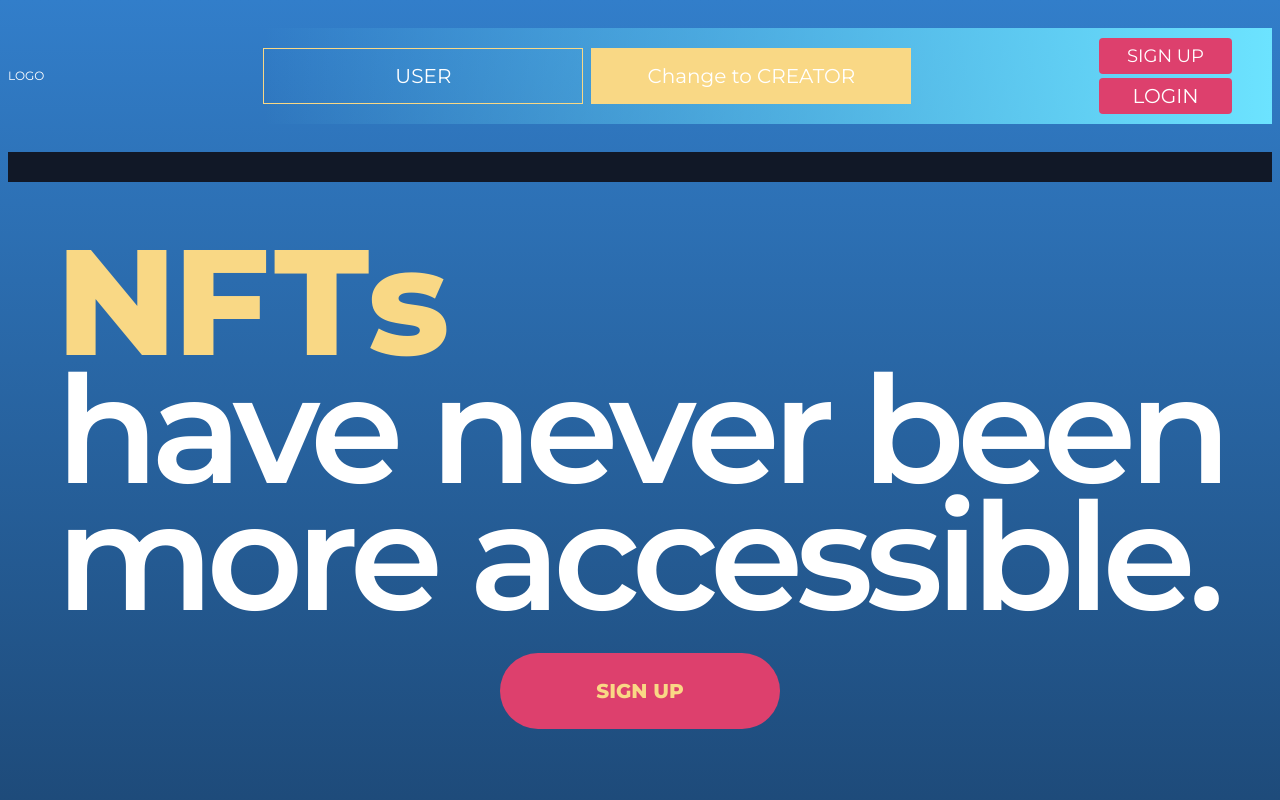
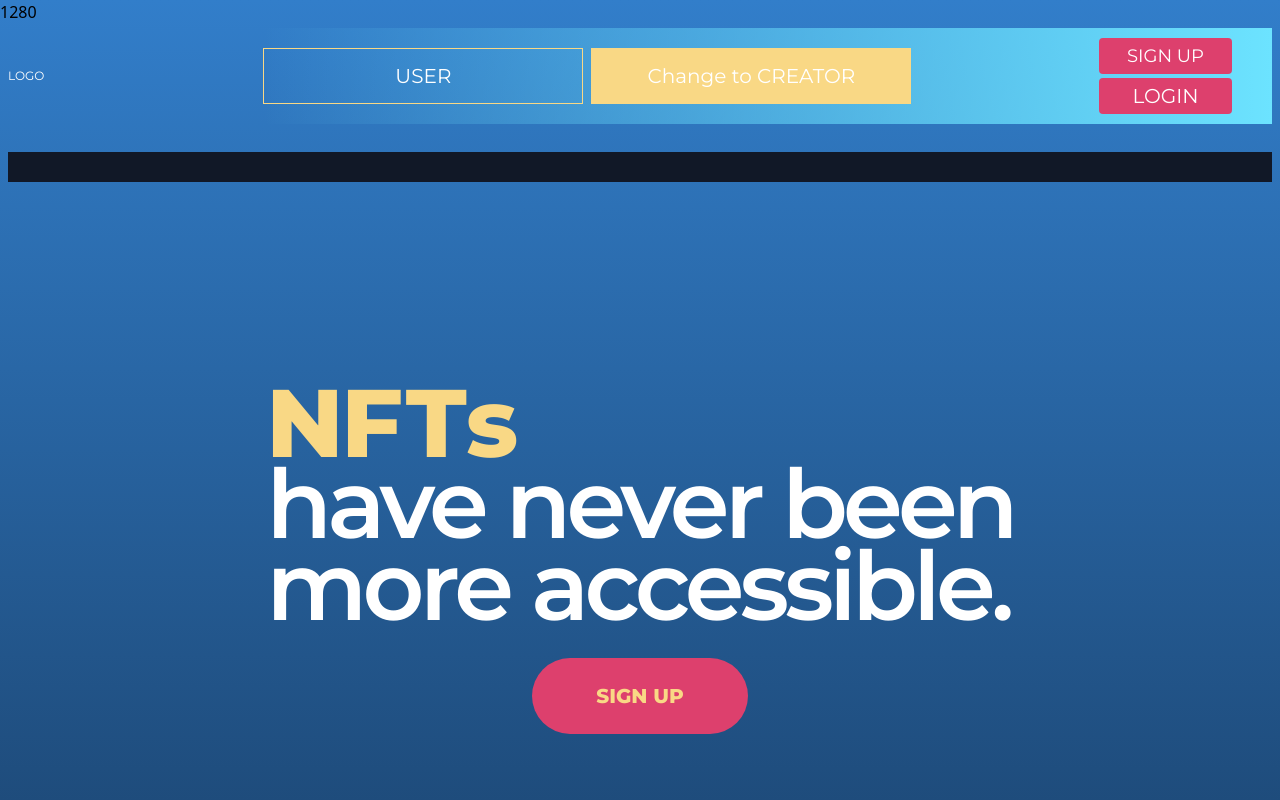
Before and after one commit to oboitsun/nft_v.0, a React (Create React App) app: page / in a window 1280 px wide. Shown: the top 800 px of the page. Built offline with nearby package versions, Linux system fonts and the light colour scheme.

Commit message:
final fixes

```diff
--- a/src/App.js
+++ b/src/App.js
@@ -1,9 +1,14 @@
 import './App.css'
 import Main from './Components/Main'
-
+import { useEffect, useState } from 'react'
 function App() {
+  const [width, changeWidth] = useState(0)
+  useEffect(() => {
+    changeWidth(window.innerWidth)
+  }, [window.innerWidth])
   return (
     <div className='App'>
+      <div className='absolute top-0 left-0'>{width}</div>
       <Main />
     </div>
   )
--- a/src/Components/HeadingSectionCreator.js
+++ b/src/Components/HeadingSectionCreator.js
@@ -12,13 +12,13 @@ export default class HeadingSectionCreator extends Component {
       show: { opacity: 1, y: 0, transition: { duration: 0.5 } },
     }
     return (
-      <section className='max-h-screen py-10 lg:py-14 lg:pt-12 xl:pt-14 2xl:pt-36 lg:pb-36 text-white flex flex-col justify-between  items-center'>
+      <section className='xl:h-90vh py-10 lg:py-14 lg:pt-12 xl:pt-24 2xl:pt-36  text-white flex flex-col lg:justify-center xl:justify-start items-center'>
         <motion.h1
           variants={container}
           initial='hide'
           animate='show'
           style={{ lineHeight: '85%' }}
-          className='flex flex-col items-start  text-4xl sm:text-6xl md:text-6xl lg:text-7xl xl:text-150 2xl:text-180 tracking-tight font-semibold'>
+          className='flex flex-col items-start  text-4xl sm:text-6xl md:text-6xl lg:text-7xl xl:text-9xl 2xl:text-150 tracking-tight font-semibold'>
           <motion.span
             variants={item}
             className='text-gold font-extrabold text-left md:text-center tracking-wide '>
--- a/src/Components/HeadingSectionUser.js
+++ b/src/Components/HeadingSectionUser.js
@@ -12,13 +12,13 @@ export default class HeadingSectionUser extends Component {
       show: { opacity: 1, y: 0, transition: { duration: 0.5 } },
     }
     return (
-      <section className='max-h-screen py-10  lg:py-8 lg:pt-12 xl:pt-14 2xl:pt-36 lg:pb-36 text-white flex flex-col justify-between  items-center'>
+      <section className='lg:h-screen py-10  lg:py-8 lg:pt-12 xl:pt-24 2xl:pt-30 lg:pb-36 text-white flex flex-col lg:justify-center  items-center'>
         <motion.h1
           variants={container}
           initial='hide'
           animate='show'
           style={{ lineHeight: '85%' }}
-          className='flex flex-col items-start  text-4xl sm:text-6xl md:text-6xl lg:text-8xl xl:text-150 2xl:text-180 tracking-tight font-semibold'>
+          className='flex flex-col items-start  text-4xl sm:text-6xl md:text-6xl lg:text-8xl 2xl:text-180 tracking-tight font-semibold'>
           <motion.span
             variants={item}
             className='text-gold font-extrabold text-left md:text-center tracking-wide '>
--- a/src/Components/HowToCreator.js
+++ b/src/Components/HowToCreator.js
@@ -44,13 +44,13 @@ export default function HowToCreator() {
     },
   }
   return (
-    <section className='font-mont relative text-white flex justify-end px-10 lg:mr-10 py-5 lg:py-10 2xl:pt-24 2xl:pb-20 overflow-hidden'>
+    <section className='font-mont relative text-white flex justify-end px-2 lg:px-10 lg:mr-10 py-5 lg:py-10 2xl:pt-24 2xl:pb-20 overflow-hidden'>
       <div className='absolute top-1/2 transform lg:transform-none -translate-y-1/2 left-1/2 -translate-x-1/2 lg:top-15% 2xl:top-0 lg:left-10% md:w-1/4 lg:w-1/3 '>
         <motion.svg
           variants={svg}
           initial='hidden'
           animate={controls}
-          className='md:w-full lg:w-2/3'
+          className='w-5/6 md:w-full lg:w-2/3'
           xmlns='http://www.w3.org/2000/svg'
           viewBox='0 0 391.9 505.07'>
           <defs>
@@ -68,7 +68,7 @@ export default function HowToCreator() {
           </g>
         </motion.svg>
       </div>
-      <div className='max-w-1380  flex flex-col items-center 2xl:flex-row xl:justify-between'>
+      <div className='max-w-1380  flex flex-col items-center 2xl:flex-row xl:justify-around'>
         <motion.div
           variants={container}
           initial='hidden'
@@ -92,12 +92,12 @@ export default function HowToCreator() {
             and you’ll be on your way!
           </motion.p>
           <motion.p custom key={3} variants={item} className='tracking-tighter '>
-            <span>We will contact you for your onboarding so be ready,</span>
-            <br className='hidden 2xl:flex' />
+            <span>We will contact you for your onboarding so be ready,{` `}</span>
+
             <span> your followers are waiting!</span>
           </motion.p>
         </motion.div>
-        <div className='px-10 flex  flex-shrink justify-center items-center mt-5'>
+        <div className='flex  flex-grow 2xl:w-1/3 items-center mt-5'>
           <SignUp />
         </div>
       </div>
--- a/src/Components/HowToUser.js
+++ b/src/Components/HowToUser.js
@@ -45,12 +45,12 @@ export default function HowToUser() {
   }
   return (
     <section className='font-mont relative text-white flex justify-end lg:mr-10 py-5 lg:py-10 2xl:pt-24 2xl:pb-20 overflow-hidden'>
-      <div className='absolute top-1/2 transform lg:transform-none -translate-y-1/2 left-1/2 -translate-x-1/2 lg:top-15% 2xl:top-0 lg:left-10% md:w-1/4 lg:w-1/3 '>
+      <div className='absolute  top-1/2 transform lg:transform-none -translate-y-1/2 left-1/2 -translate-x-1/2 lg:top-15% 2xl:top-0 lg:left-10% md:w-1/4 lg:w-1/3 '>
         <motion.svg
           variants={svg}
           initial='hidden'
           animate={controls}
-          className='md:w-full lg:w-2/3'
+          className='w-3/4 md:w-full lg:w-2/3'
           xmlns='http://www.w3.org/2000/svg'
           viewBox='0 0 391.9 505.07'>
           <defs>
--- a/src/Components/SignUp.js
+++ b/src/Components/SignUp.js
@@ -3,7 +3,7 @@ import React, { Component } from 'react'
 export default class SignUp extends Component {
   render() {
     return (
-      <button className='font-mont text-gold font-extrabold  py-4 lg:py-6 px-12 lg:px-24 bg-btnred rounded-full  sm:text-sm md:text-sm lg:text-xl 2xl:text-5xl leading-none uppercase'>
+      <button className='w-full flex justify-center font-mont text-gold font-extrabold  py-4 lg:py-6 lg:px-16 2xl:px-16 bg-btnred rounded-full  sm:text-sm md:text-sm lg:text-xl 2xl:text-4xl leading-none uppercase'>
         sign up
       </button>
     )
--- a/src/Components/WhatIsNFTCreator.js
+++ b/src/Components/WhatIsNFTCreator.js
@@ -32,7 +32,7 @@ export default function WhatIsNFTCreator() {
     },
   }
   return (
-    <section className='font-mont text-white relative py-20 pb-44 '>
+    <section className='font-mont text-white relative py-20 xl:pb-44 '>
       <div className='absolute opacity-30 lg:opacity-60 2xl:opacity-100   md:w-40 md:h-40  2xl:w-52 2xl:h-52  lg:top-10% 2xl:top-0  lg:left-10% z-0'>
         <motion.svg
           animate={controls}
--- a/src/Components/WhyShouldCreator.js
+++ b/src/Components/WhyShouldCreator.js
@@ -32,7 +32,7 @@ export default function WhyShouldCreator() {
     },
   }
   return (
-    <section className='font-mont relative text-white flex justify-start pb-10 md:pb-16 lg:pb-24  xl:pb-36 2xl:pb-44 md:px-16 lg:px-24  w-full overflow-hidden'>
+    <section className='font-mont relative text-white flex justify-start px-2 pb-10 md:pb-16 lg:pb-24  xl:pb-36 2xl:pb-44 md:px-16 lg:px-24  w-full overflow-hidden'>
       <motion.div
         ref={ref}
         animate={controls}
--- a/tailwind.config.js
+++ b/tailwind.config.js
@@ -3,6 +3,9 @@ module.exports = {
   darkMode: false, // or 'media' or 'class'
   theme: {
     extend: {
+      spacing: {
+        '90vh': '90vh',
+      },
       borderWidth: {
         30: '30px',
       },
```
